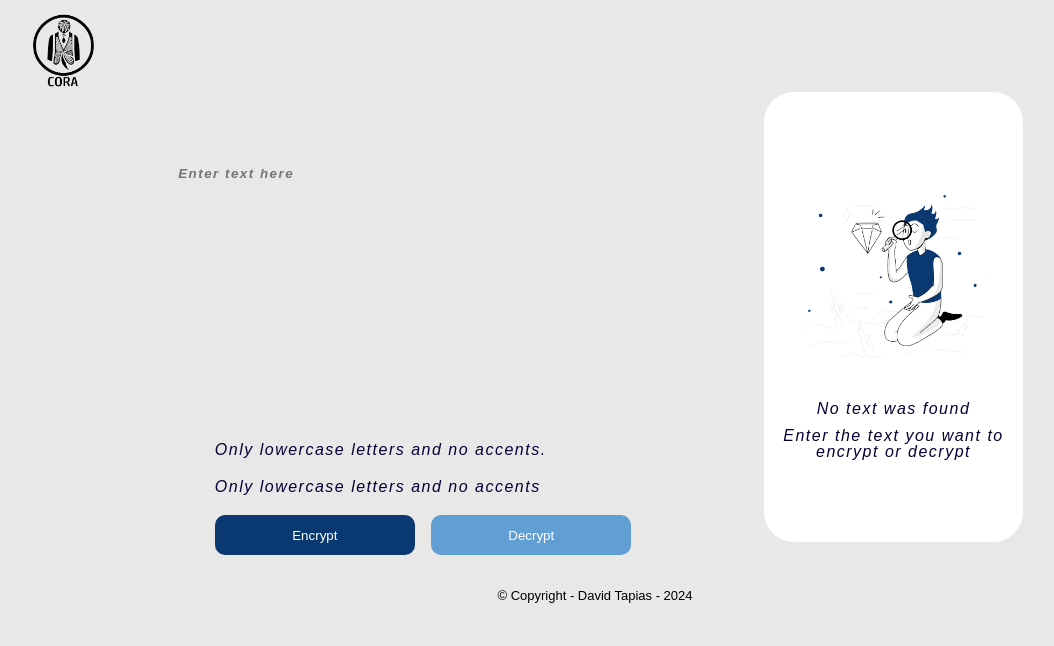
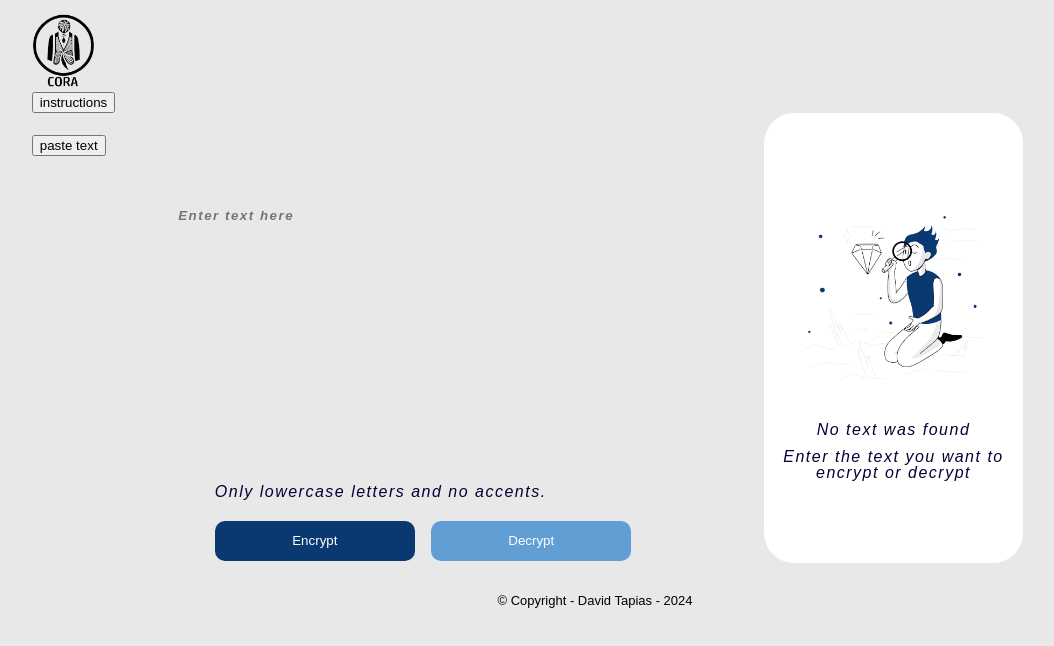
Before and after one commit to devtapias/text-encryptor, a plain HTML site: page index.html in a window 1280 px wide. Shown: the whole page, without its empty margins (45-1099 px from the left). Drawn offline with Linux system fonts and the light colour scheme.

Commit message:
agregando botones de copiar y de instrucciones

```diff
--- a/index.html
+++ b/index.html
@@ -5,20 +5,27 @@
         <meta name="viewport" content="width=device-width">
         <link rel="stylesheet" href="reset.css">
         <link rel="stylesheet" href="style.css">
-        <title>¡Text Encryptor!</title>
+        <title>Text Encryptor</title>
     </head>
     <body>
         <header>
+            <div>
             <h1><img id="logo" src="imagenes/LogoCora-png.png" alt="logo CORA"> </h1>
+            </div>
+            <div>
+                <button>instructions</button>
+            </div>
         </header>
         <main>
             <section id="ingresado">
+                <div class="caja-pegar">
+                    <button id="boton-pegar" onclick="copiar()">paste text</button>
+                </div>
                 <div id="input">
                     <textarea  id="usuario" placeholder="Enter text here" required></textarea>
                 </div>
                 <div id="caja-botones">
                     <p class="parrafos">Only lowercase letters and no accents.</p>
-                    <p class="parrafos">Only lowercase letters and no accents</p>
                     <button type="submit" id="encriptar" onclick="encrypt();">Encrypt</button>
                     <button id="desencriptar" onclick="decrypt()">Decrypt</button>
                 </div>
```
